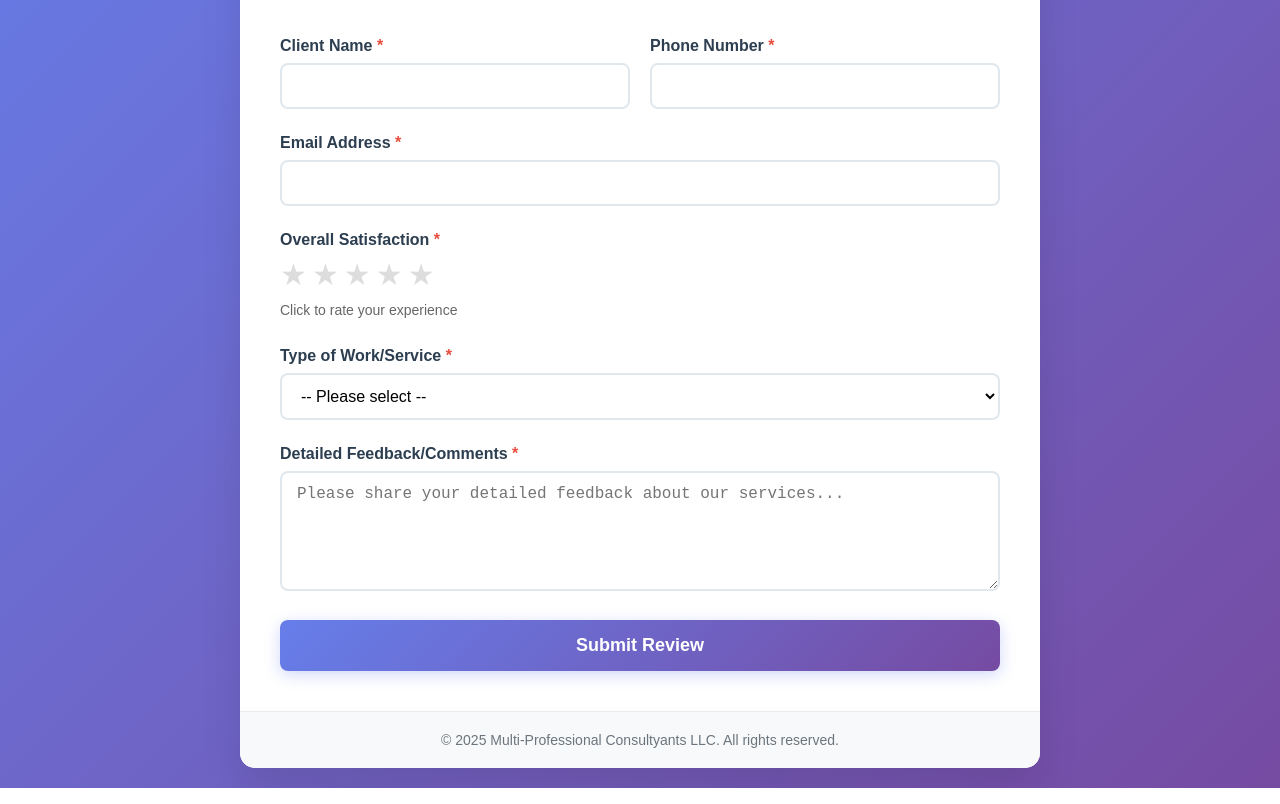
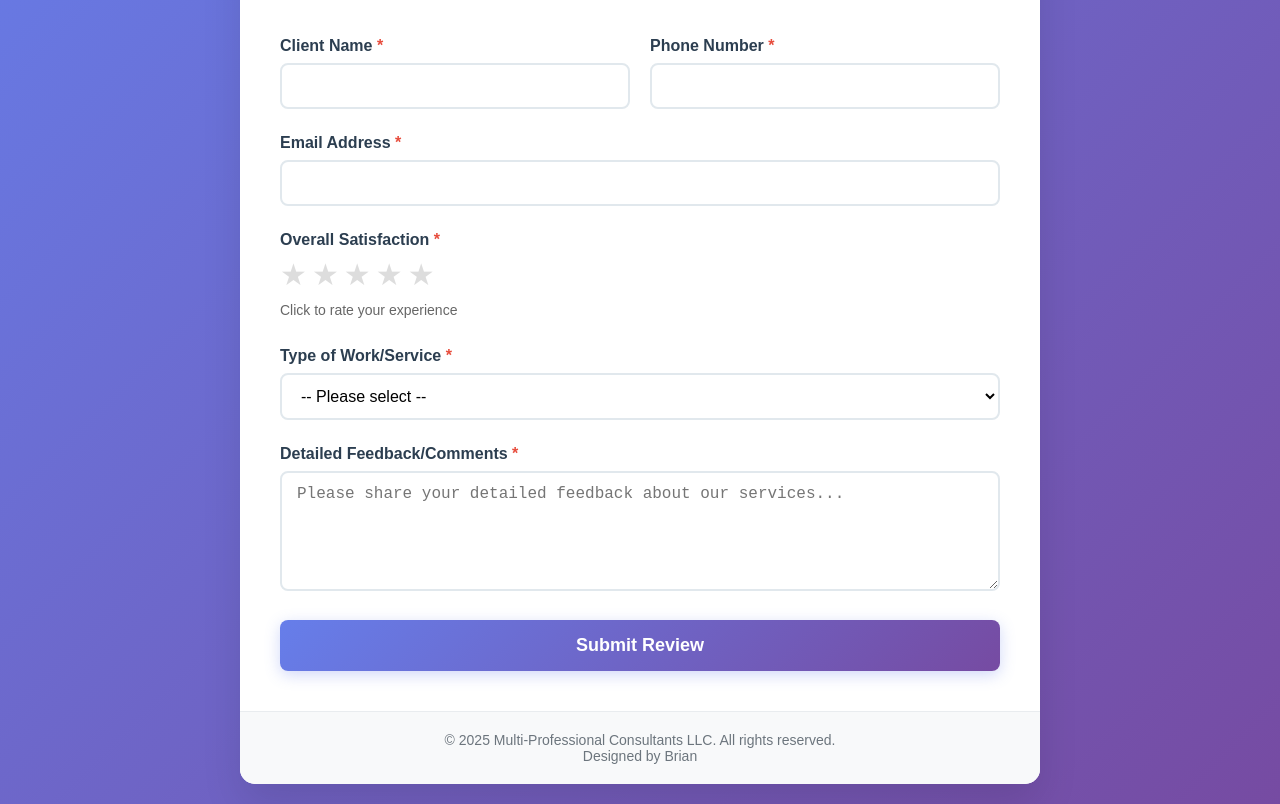
Before and after one commit to brianiels/client-review, a plain HTML site: page index.html in a window 1280 px wide. Shown: the part 257-1061 px from the top of the page. Drawn offline with Linux system fonts and the light colour scheme.

Commit message:
Update index.html

```diff
--- a/index.html
+++ b/index.html
@@ -322,7 +322,8 @@
         </div>
 
         <div class="footer">
-            <p>&copy; 2025 Multi-Professional Consultyants LLC. All rights reserved.</p>
+            <p>&copy; 2025 Multi-Professional Consultants LLC. All rights reserved.</p>
+            <p>Designed by Brian</p>
         </div>
     </div>
 
```
